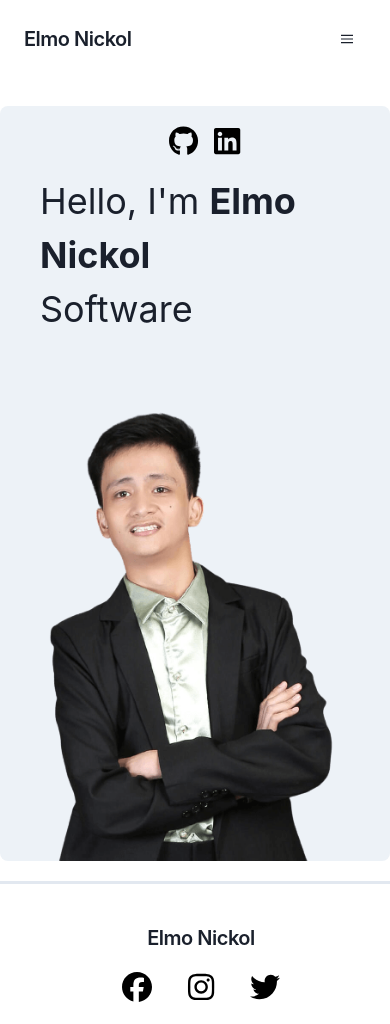
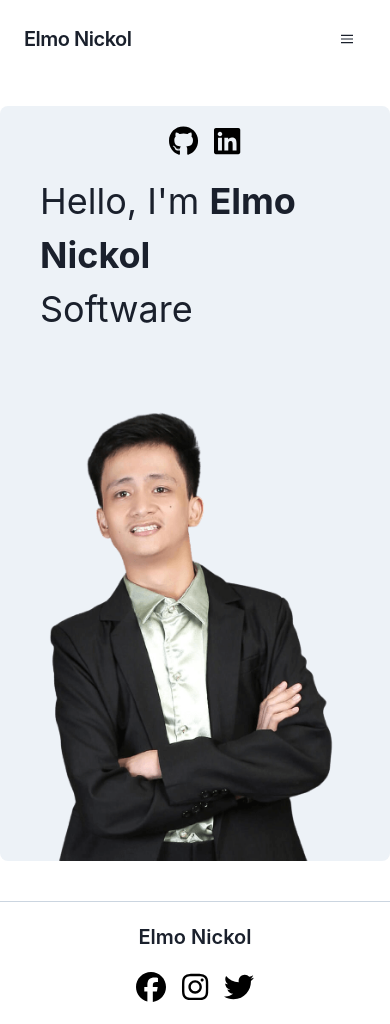
Before and after one commit to elmonickcool/my_portfolio, a Next.js app: page / in a window 390 px wide. Built offline with nearby package versions, Linux system fonts and the light colour scheme.

Commit message:
responsive fixed

```diff
--- a/src/components/Footer.jsx
+++ b/src/components/Footer.jsx
@@ -1,22 +1,27 @@
 import FacebookIcon from "./ui/FacebookIcon"
 import InstagramIcon from "./ui/InstagramIcon"
 import TwitterIcon from "./ui/TwitterIcon"
+import { Box, Flex, Spacer, useBreakpointValue } from "@chakra-ui/react"
 
 const Footer = () => {
+  const display = useBreakpointValue({ base: "block", md: "flex" })
+  const justify = useBreakpointValue({ base: "center", md: "space-between" })
+  const flexDirection = useBreakpointValue({ base: "column", md: "row" })
+
   return (
-    <div className="container mx-auto my-auto">
-      <div>
-        <hr className="mt-5 mb-5 border-b-2 " />
-      </div>
-      <div className="flex flex-col md:flex-row justify-between items-center ms-3">
-        <span className="font-semibold text-xl tracking-tight my-5 mb-5 md:my-0">Elmo Nickol</span>
-        <div className="flex justify-center md:justify-end space-x-5">
+    <Box mt={10} borderTopWidth="1px" borderTopColor="gray.300">
+      <Flex flexDirection={flexDirection} alignItems="center" justifyContent={justify} p={5}>
+        <Box as="span" fontWeight="semibold" fontSize="xl" mb={{ base: 5, md: 0 }}>
+          Elmo Nickol
+        </Box>
+        <Spacer />
+        <Box display={display} justifyContent="center" spacex={5}>
           <FacebookIcon />
           <InstagramIcon />
           <TwitterIcon />
-        </div>
-      </div>
-    </div>
+        </Box>
+      </Flex>
+    </Box>
   )
 }
 
--- a/src/components/sections/Hero.jsx
+++ b/src/components/sections/Hero.jsx
@@ -2,7 +2,7 @@ import LinkedinIcon from "../ui/LinkedinIcon";
 import GithubIcon from "../ui/GithubIcon";
 import { TypeAnimation } from "react-type-animation";
 import Image from "next/image";
-import { useColorMode, Box, Flex, Center, VStack, Spacer, Stack, Text } from "@chakra-ui/react";
+import { useColorMode, Box, Flex, Center, VStack, Spacer, Stack, Text,Container } from "@chakra-ui/react";
 
 const Hero = () => {
   const { colorMode } = useColorMode();
```
